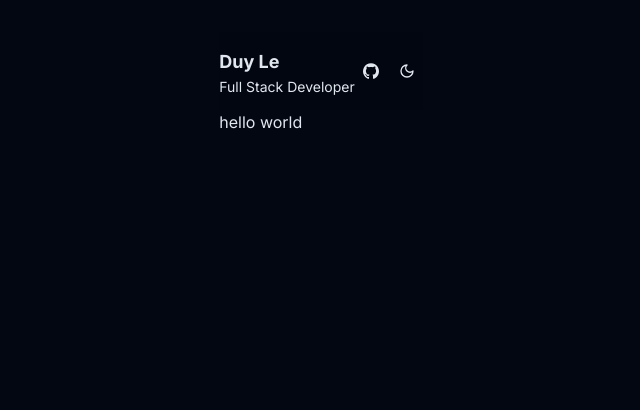
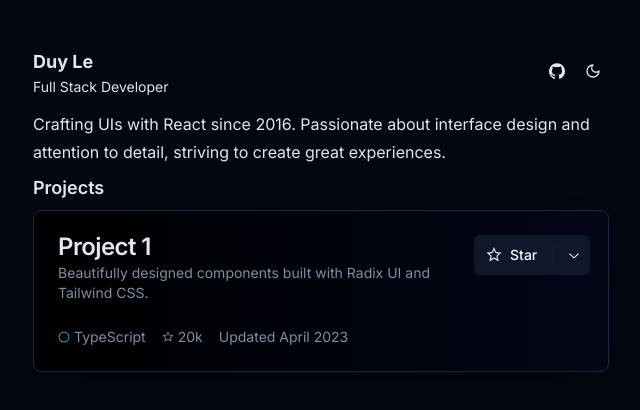
Before and after one commit to iamdooboy/duyle.dev, a Next.js app: page / in a window 1280 px wide. Shown: the top 410 px of the page, without its empty margins (319-959 px from the left). Built offline with nearby package versions, Linux system fonts and the light colour scheme.

Commit message:
added spotlight component

```diff
--- a/app/page.tsx
+++ b/app/page.tsx
@@ -1,22 +1,29 @@
+import type { ComponentPropsWithoutRef } from 'react'
+import { CardSpotlight } from '@/components/card-spotlight'
 
-import type { ComponentPropsWithoutRef } from 'react';
-
-interface Props extends ComponentPropsWithoutRef<"a"> {
-  label: string;
+interface Props extends ComponentPropsWithoutRef<'a'> {
+	label: string
 }
 
 function Badge(props: Props) {
 	return (
 		<a
 			{...props}
-      target="_blank"
-      className="border border-neutral-200 dark:border-neutral-700 bg-neutral-50 dark:bg-neutral-800 rounded p-1 text-sm inline-flex items-center leading-4 text-neutral-900 dark:text-neutral-100 no-underline"
+			target='_blank'
+			className='border border-neutral-200 dark:border-neutral-700 bg-neutral-50 dark:bg-neutral-800 rounded p-1 text-sm inline-flex items-center leading-4 text-neutral-900 dark:text-neutral-100 no-underline'
 		/>
-  );
+	)
 }
 
 export default function Home() {
 	return (
-    <div>hello world</div>
+		<div className='space-y-2'>
+			<p className='leading-7 [&:not(:first-child)]:mt-6'>
+				Crafting UIs with React since 2016. Passionate about interface design
+				and attention to detail, striving to create great experiences.
+			</p>
+			<div className='text-lg font-semibold'>Projects</div>
+			<CardSpotlight />
+		</div>
 	)
 }
--- /dev/null
+++ b/components/card-spotlight.tsx
@@ -0,0 +1,137 @@
+'use client'
+import React, { useRef, useState } from 'react'
+
+import {
+	ChevronDownIcon,
+	CircleIcon,
+	PlusIcon,
+	StarIcon
+} from '@radix-ui/react-icons'
+
+import { Button } from '@/ui/button'
+import {
+	Card,
+	CardContent,
+	CardDescription,
+	CardHeader,
+	CardTitle
+} from '@/ui/card'
+
+import {
+	DropdownMenu,
+	DropdownMenuCheckboxItem,
+	DropdownMenuContent,
+	DropdownMenuItem,
+	DropdownMenuLabel,
+	DropdownMenuSeparator,
+	DropdownMenuTrigger
+} from '@/ui/dropdown-menu'
+import { Separator } from '@/ui/separator'
+
+export function CardSpotlight() {
+	const divRef = useRef<HTMLDivElement>(null)
+	const [isFocused, setIsFocused] = useState(false)
+	const [position, setPosition] = useState({ x: 0, y: 0 })
+	const [opacity, setOpacity] = useState(0)
+
+	const handleMouseMove = (e: React.MouseEvent<HTMLDivElement>) => {
+		if (!divRef.current || isFocused) return
+
+		const div = divRef.current
+		const rect = div.getBoundingClientRect()
+
+		setPosition({ x: e.clientX - rect.left, y: e.clientY - rect.top })
+	}
+
+	const handleFocus = () => {
+		setIsFocused(true)
+		setOpacity(1)
+	}
+
+	const handleBlur = () => {
+		setIsFocused(false)
+		setOpacity(0)
+	}
+
+	const handleMouseEnter = () => {
+		setOpacity(1)
+	}
+
+	const handleMouseLeave = () => {
+		setOpacity(0)
+	}
+
+	return (
+		<Card
+			ref={divRef}
+			onMouseMove={handleMouseMove}
+			onFocus={handleFocus}
+			onBlur={handleBlur}
+			onMouseEnter={handleMouseEnter}
+			onMouseLeave={handleMouseLeave}
+			className='overflow-hidden relative bg-gradient-to-r from-black to-slate-950 shadow-2xl'
+		>
+			<div
+				className='pointer-events-none absolute -inset-px opacity-0 transition duration-300'
+				style={{
+					opacity,
+					background: `radial-gradient(600px circle at ${position.x}px ${position.y}px, rgba(255,182,255,.1), transparent 40%)`
+				}}
+			/>
+			<CardHeader className='grid grid-cols-[1fr_110px] items-start gap-4 space-y-0'>
+				<div className='space-y-1'>
+					<CardTitle>Project 1</CardTitle>
+					<CardDescription>
+						Beautifully designed components built with Radix UI and Tailwind
+						CSS.
+					</CardDescription>
+				</div>
+				<div className='flex items-center space-x-1 rounded-md bg-secondary text-secondary-foreground'>
+					<Button variant='secondary' className='px-3 shadow-none'>
+						<StarIcon className='mr-2 h-4 w-4' />
+						Star
+					</Button>
+					<Separator orientation='vertical' className='h-[20px]' />
+					<DropdownMenu>
+						<DropdownMenuTrigger asChild>
+							<Button variant='secondary' className='px-2 shadow-none'>
+								<ChevronDownIcon className='h-4 w-4 text-secondary-foreground' />
+							</Button>
+						</DropdownMenuTrigger>
+						<DropdownMenuContent
+							align='end'
+							alignOffset={-5}
+							className='w-[200px]'
+							forceMount
+						>
+							<DropdownMenuLabel>Suggested Lists</DropdownMenuLabel>
+							<DropdownMenuSeparator />
+							<DropdownMenuCheckboxItem checked>
+								Future Ideas
+							</DropdownMenuCheckboxItem>
+							<DropdownMenuCheckboxItem>My Stack</DropdownMenuCheckboxItem>
+							<DropdownMenuCheckboxItem>Inspiration</DropdownMenuCheckboxItem>
+							<DropdownMenuSeparator />
+							<DropdownMenuItem>
+								<PlusIcon className='mr-2 h-4 w-4' /> Create List
+							</DropdownMenuItem>
+						</DropdownMenuContent>
+					</DropdownMenu>
+				</div>
+			</CardHeader>
+			<CardContent>
+				<div className='flex space-x-4 text-sm text-muted-foreground'>
+					<div className='flex items-center'>
+						<CircleIcon className='mr-1 h-3 w-3 fill-sky-400 text-sky-400' />
+						TypeScript
+					</div>
+					<div className='flex items-center'>
+						<StarIcon className='mr-1 h-3 w-3' />
+						20k
+					</div>
+					<div>Updated April 2023</div>
+				</div>
+			</CardContent>
+		</Card>
+	)
+}
--- /dev/null
+++ b/components/ui/card.tsx
@@ -0,0 +1,79 @@
+import * as React from "react"
+
+import { cn } from "@/lib/utils"
+
+const Card = React.forwardRef<
+  HTMLDivElement,
+  React.HTMLAttributes<HTMLDivElement>
+>(({ className, ...props }, ref) => (
+  <div
+    ref={ref}
+    className={cn(
+      "rounded-lg border bg-card text-card-foreground shadow-sm",
+      className
+    )}
+    {...props}
+  />
+))
+Card.displayName = "Card"
+
+const CardHeader = React.forwardRef<
+  HTMLDivElement,
+  React.HTMLAttributes<HTMLDivElement>
+>(({ className, ...props }, ref) => (
+  <div
+    ref={ref}
+    className={cn("flex flex-col space-y-1.5 p-6", className)}
+    {...props}
+  />
+))
+CardHeader.displayName = "CardHeader"
+
+const CardTitle = React.forwardRef<
+  HTMLParagraphElement,
+  React.HTMLAttributes<HTMLHeadingElement>
+>(({ className, ...props }, ref) => (
+  <h3
+    ref={ref}
+    className={cn(
+      "text-2xl font-semibold leading-none tracking-tight",
+      className
+    )}
+    {...props}
+  />
+))
+CardTitle.displayName = "CardTitle"
+
+const CardDescription = React.forwardRef<
+  HTMLParagraphElement,
+  React.HTMLAttributes<HTMLParagraphElement>
+>(({ className, ...props }, ref) => (
+  <p
+    ref={ref}
+    className={cn("text-sm text-muted-foreground", className)}
+    {...props}
+  />
+))
+CardDescription.displayName = "CardDescription"
+
+const CardContent = React.forwardRef<
+  HTMLDivElement,
+  React.HTMLAttributes<HTMLDivElement>
+>(({ className, ...props }, ref) => (
+  <div ref={ref} className={cn("p-6 pt-0", className)} {...props} />
+))
+CardContent.displayName = "CardContent"
+
+const CardFooter = React.forwardRef<
+  HTMLDivElement,
+  React.HTMLAttributes<HTMLDivElement>
+>(({ className, ...props }, ref) => (
+  <div
+    ref={ref}
+    className={cn("flex items-center p-6 pt-0", className)}
+    {...props}
+  />
+))
+CardFooter.displayName = "CardFooter"
+
+export { Card, CardHeader, CardFooter, CardTitle, CardDescription, CardContent }
```
Lines whose indentation alone changed are shown as unchanged.
